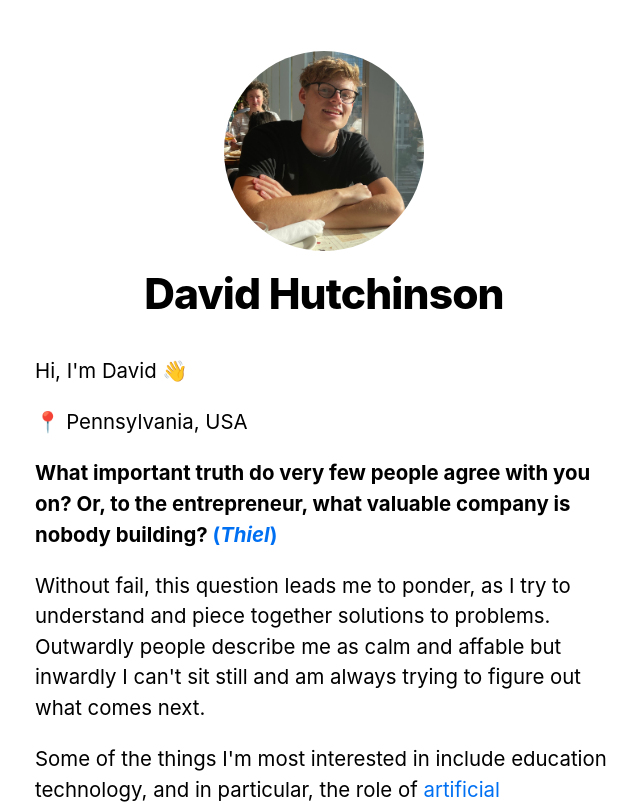
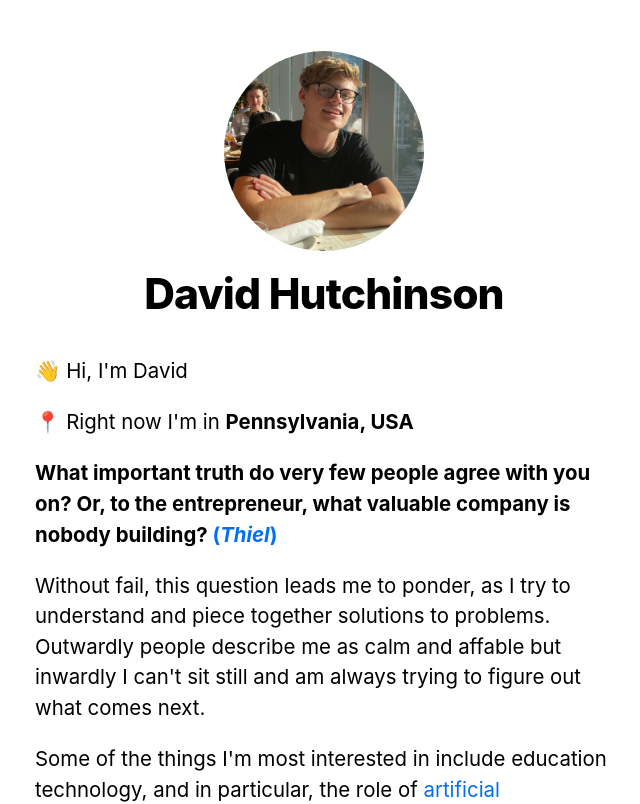
Before and after one commit to dvdhutch/dvdhutch-personal-site, a Next.js app: page / in a window 1280 px wide. Shown: the top 804 px of the page, without its empty margins (316-956 px from the left). Built offline with nearby package versions, Linux system fonts and the light colour scheme.

Commit message:
Update index.js

```diff
--- a/pages/index.js
+++ b/pages/index.js
@@ -21,8 +21,8 @@ export default function Home({ allPostsData }) {
         <title>{siteTitle}</title>
       </Head>
       <section className={utilStyles.headingMd}>
-        <p> Hi, I'm David 👋 </p>
-        <p> 📍 Pennsylvania, USA</p>
+        <p> 👋 Hi, I'm David </p>
+        <p> 📍 Right now I'm in <b>Pennsylvania, USA</b></p>
         <p> <b> What important truth do very few people agree with you on? Or, to the entrepreneur, what valuable company is nobody building? <a href="https://en.wikipedia.org/wiki/Zero_to_One">(<i>Thiel</i>)</a> </b> </p>
         <p> Without fail, this question leads me to ponder, as I try to understand and piece together solutions to problems. Outwardly people describe me as calm and affable but inwardly I can't sit still and am always trying to figure out what comes next.</p>
         <p> Some of the things I'm most interested in include education technology, and in particular, the role of <a href="https://www.ted.com/talks/sal_khan_the_amazing_ai_super_tutor_for_students_and_teachers/c">artificial intelligence</a> in the future of education, the <a href="http://paulgraham.com/cities.html">stories</a> cities tell, <a href="https://ourworldindata.org/">visualizing</a> human geography, particularly in the context of highlighting the <a href="https://www.segregationbydesign.com/">failure of urban renewal projects</a> and advocating for continued investment in large, sustainable <a href="https://www.noahpinion.blog/p/interview-patrick-collison-co-founder">infrastructure projects</a> in America, and by extension the world. </p>
```
